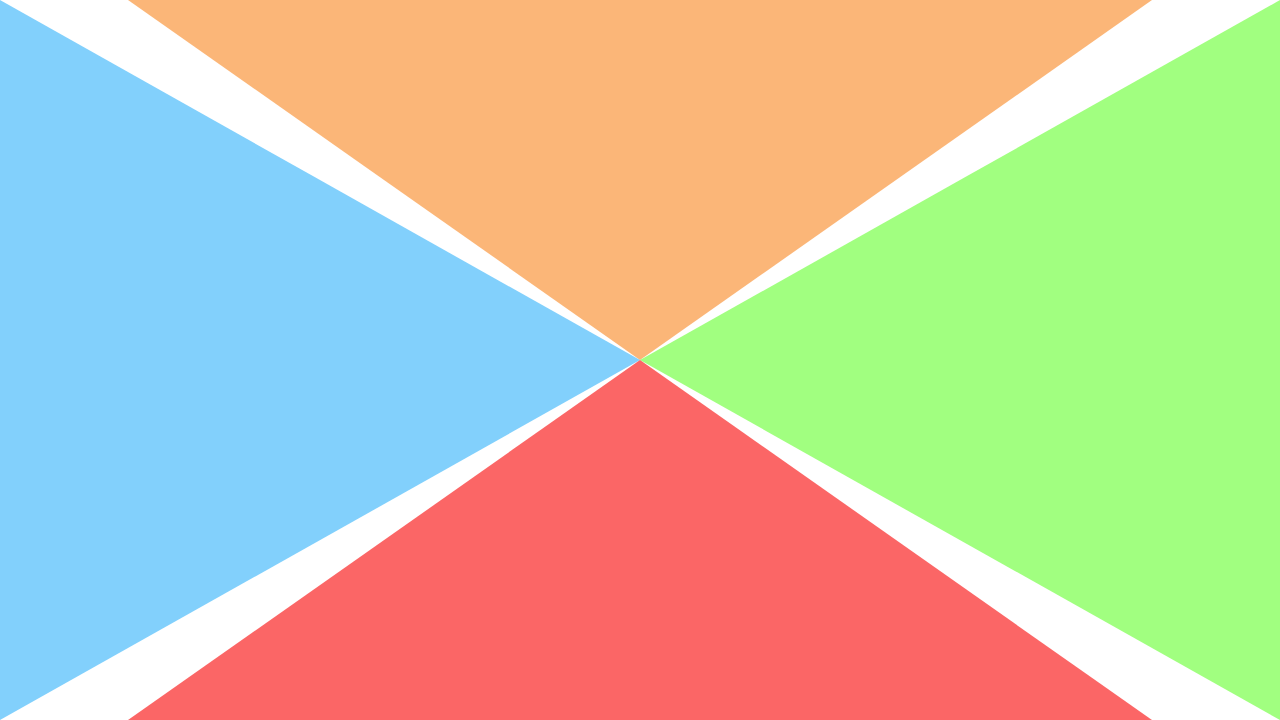
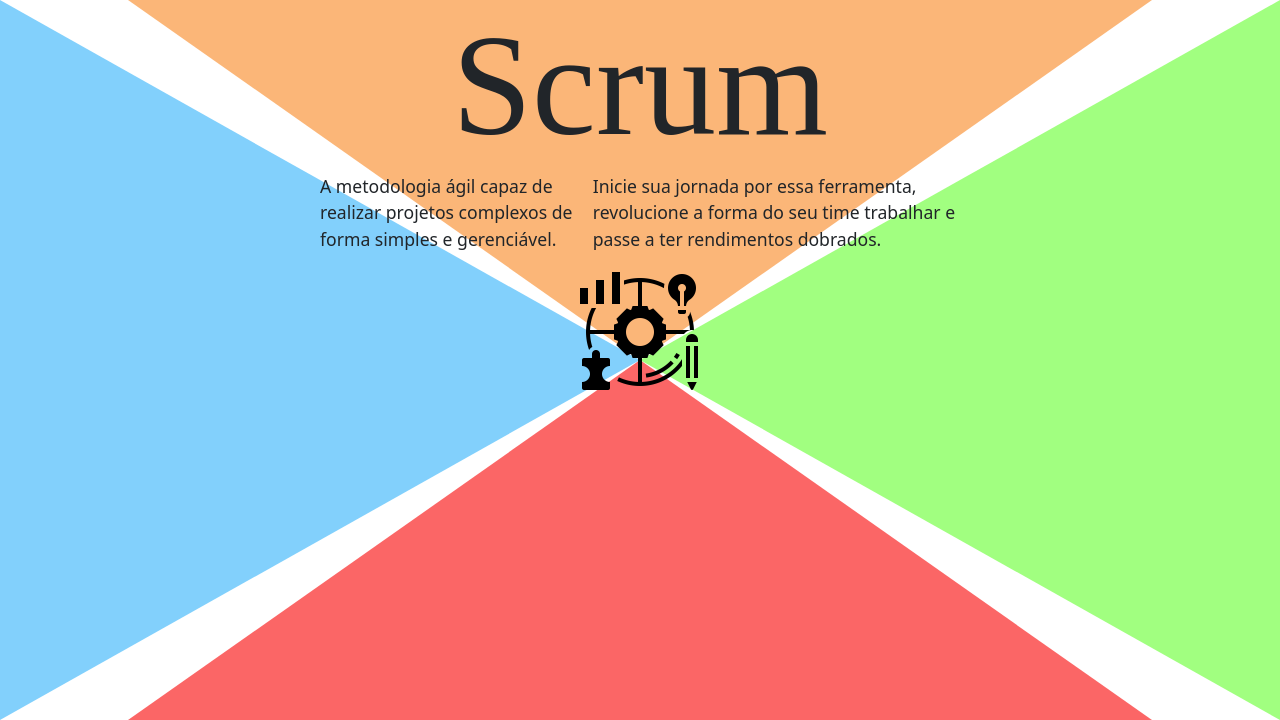
Before and after one commit to MarkVN2/Plataforma-Scrum, a Flask app: page / in a window 1280 px wide. Shown: the part 80-800 px from the top of the page. Run offline with Flask 2, Linux system fonts and the light colour scheme.

Commit message:
Working home page contents and positioning

```diff
--- a/plataforma_scrum/static/css/content.css
+++ b/plataforma_scrum/static/css/content.css
@@ -45,13 +45,30 @@
   width: 100%;
   flex-grow: 1;
   display: flex;
-  justify-content: center;
+  flex-flow: column;
+  justify-content: flex-start;
   align-items: center;
+}
+.home-title{
+  margin: 0;
+  font-family: 'Times New Roman', Times, serif;
+  font-size: 18vmin;
+}
+.home-text-box{
+  width: 50%;
+  display: flex;
+}
+.home-text{
+  font-size: 2.2vmin;
+}
+.home-icon{
+  width: 10%;
 }
 .triangle{
   width: 0;
   height: 0;
   position: absolute;
+  z-index: -1;
 }
 .triangle-top{
   top: 0;
--- a/plataforma_scrum/templates/home.html
+++ b/plataforma_scrum/templates/home.html
@@ -12,7 +12,7 @@
 
   <body class="vh-100 home-body">
     <!--Navbar-->
-    <nav class="navbar navbar-custom navbar-expand-lg bg-body-secondary sticky-top" style="height: 10vh;">
+    <nav class="navbar navbar-custom navbar-expand-lg bg-body-secondary sticky-top" style="height: 10vh">
       <div class="container-fluid" >
           <button class="navbar-toggler" type="button" data-bs-toggle="collapse" data-bs-target="#navcontent" aria-controls="navcontent" aria-expanded="false" aria-label="Toggle navigation">
               <span class="navbar-toggler-icon"></span>
@@ -28,10 +28,10 @@
                       <ul class="dropdown-menu">
                           <li class="dropdown-item"><a href="#">Introdução</a></li>
                           <li class="dropdown-item"><a href="#">O que é Scrum?</a></li>
-                            <li class="dropdown-item"><a href="#">Visão</a></li>
-                            <li class="dropdown-item"><a href="#">Pilares</a></li>
-                            <li class="dropdown-item"><a href="#">Autoavaliação</a></li>
-                            <li class="dropdown-item"><a href="#">Team</a></li>
+                          <li class="dropdown-item"><a href="/metodologia/visao">Visão</a></li>
+                          <li class="dropdown-item"><a href="/metodologia/pilares">Pilares</a></li>
+                          <li class="dropdown-item"><a href="/metodologia/autoavaliacao">Autoavaliação</a></li>
+                          <li class="dropdown-item"><a href="/metodologia/team">Team</a></li>
                       </ul>
                   </li>
                   <li class="nav-item dropdown">
@@ -51,13 +51,13 @@
                       </ul>
                   </li>
                   <li class="nav-item">
-                        <a class="nav-link" aria-current="page" href="#"> Development Team </a>
+                      <a class="nav-link" aria-current="page" href="/development-team"> Development Team </a>
                   </li>
                   <li class="nav-item dropdown">
                       <a class="nav-link dropdown-toggle" href="#" role="button" data-bs-toggle="dropdown" aria-expanded="false">
                           Outros</a>
                       <ul class="dropdown-menu">
-                            <li class="dropdown-item" ><a href="#">Conclusão</a></li>
+                          <li class="dropdown-item" ><a href="/conclusao">Conclusão</a></li>
                           <li class="dropdown-item" ><a href="#">Materiais</a></li>
                           <li class="dropdown-item" ><a href="#">Glossário</a></li>
                       </ul>
@@ -72,6 +72,12 @@
       <div class="triangle triangle-left"></div>
       <div class="triangle triangle-right"></div>
       <div class="triangle triangle-bottom"></div>
+      <h1 class="home-title">Scrum</h1>
+      <div class="home-text-box">
+        <p class="home-text">A metodologia ágil capaz de realizar projetos complexos de forma simples e gerenciável.</p>
+        <p class="home-text">Inicie sua jornada por essa ferramenta, revolucione a forma do seu time trabalhar e passe a ter rendimentos dobrados.</p>
+      </div>
+      <img src="../static/images/method.png" alt="Metodologia" class="home-icon">
     </main>
     <!--JScripts-->
     <script src="https://cdn.jsdelivr.net/npm/bootstrap@5.3.0-alpha3/dist/js/bootstrap.bundle.min.js" integrity="sha384-ENjdO4Dr2bkBIFxQpeoTz1HIcje39Wm4jDKdf19U8gI4ddQ3GYNS7NTKfAdVQSZe" crossorigin="anonymous"></script>
```
Lines whose indentation alone changed are shown as unchanged.
